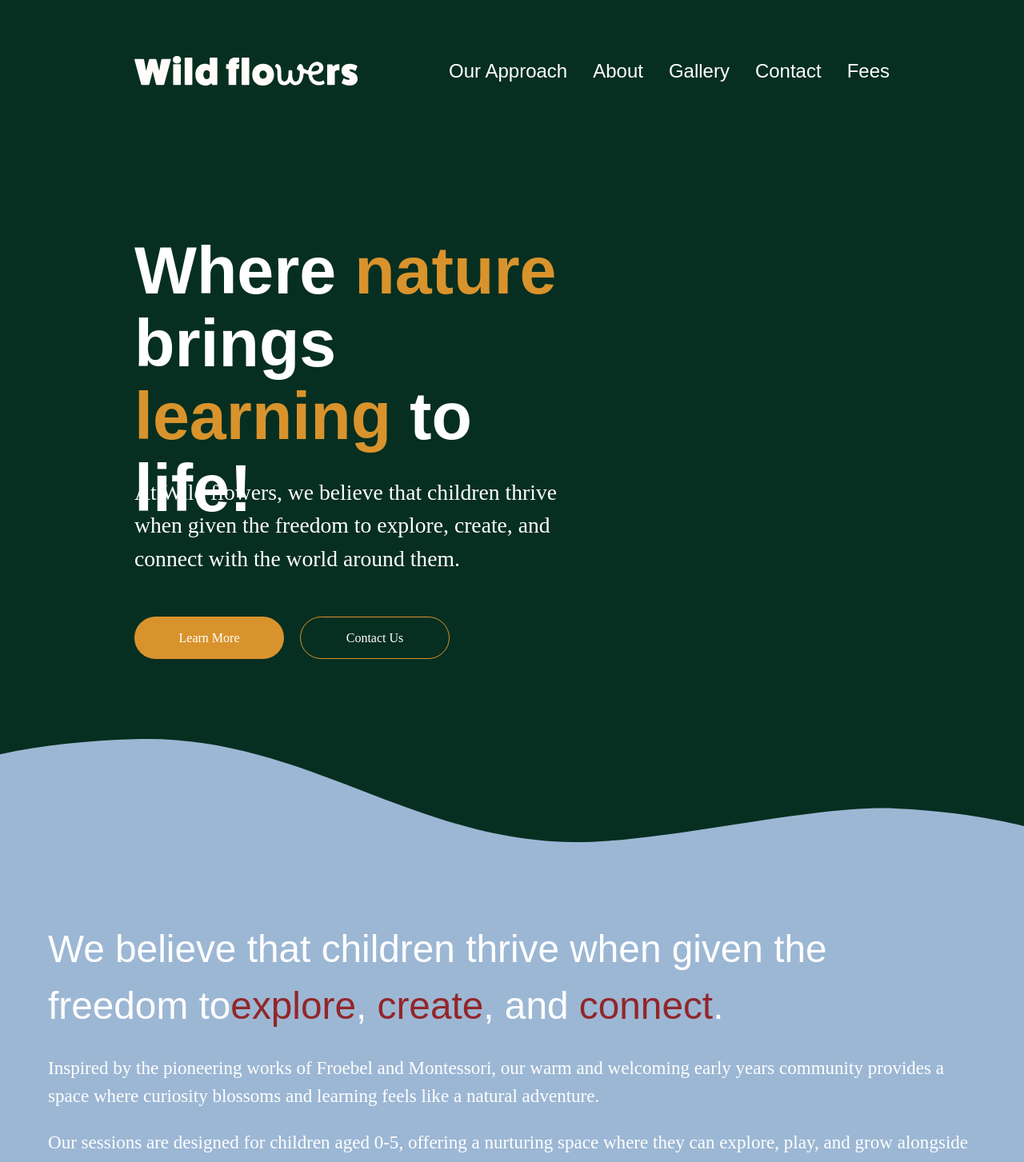
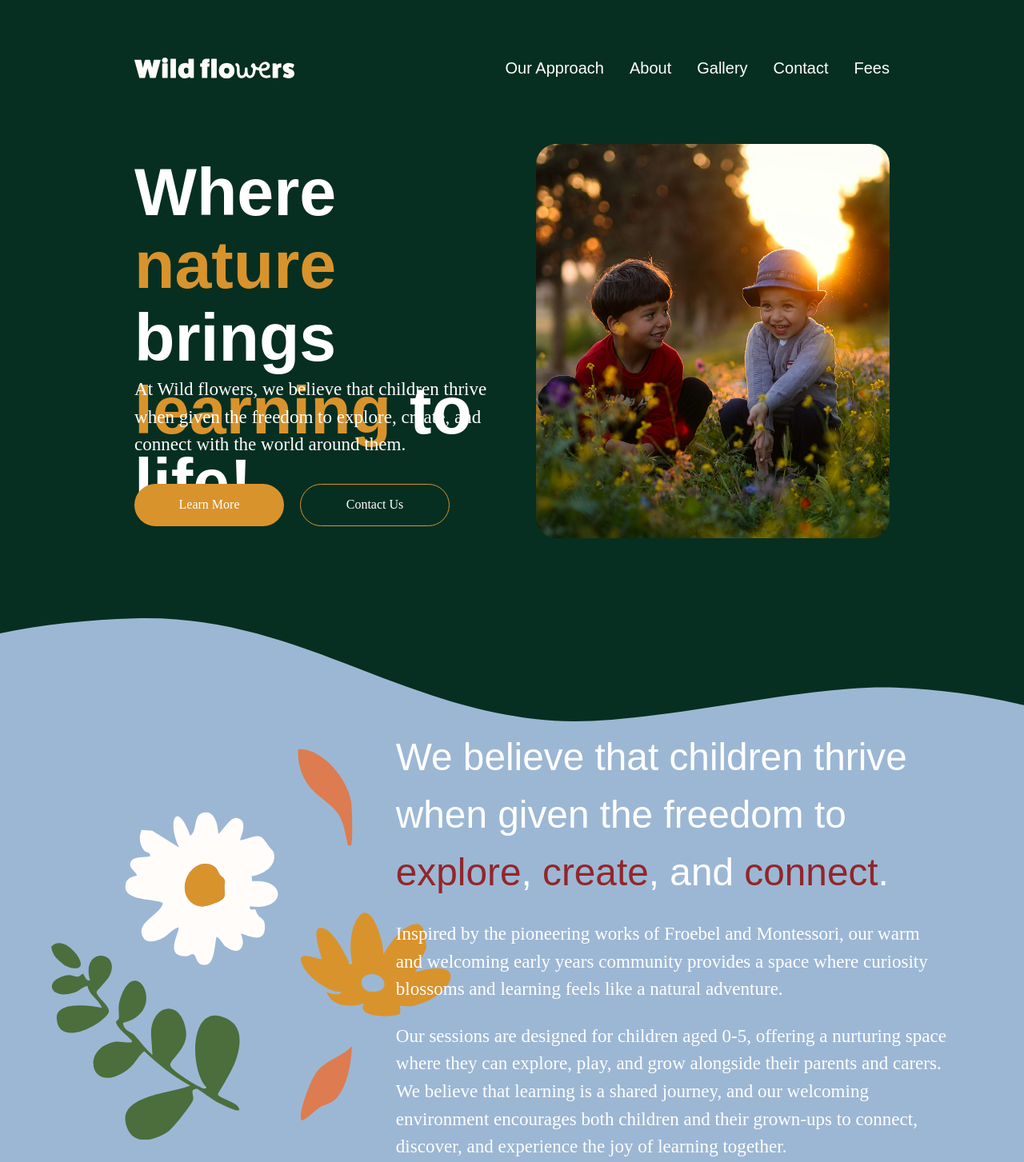
Before and after one commit to nick980v/wildflowers, a Next.js app: page / in a window 1280 px wide. Shown: the top 1453 px of the page at 80% size. Built offline with nearby package versions, Linux system fonts and the light colour scheme; a web font is replaced by a local one.

Commit message:
polish Home page

```diff
--- a/src/app/page.js
+++ b/src/app/page.js
@@ -5,7 +5,7 @@ import DividerSection from "@/components/DividerSection";
 
 export default function Home() {
   return (
-    <main className="min-h-screen flex flex-col bg-[#062F21] text-[#3a3a3a] px-[168px] pt-[70px]">
+    <main className="min-h-screen flex flex-col bg-[#062F21] text-[#3a3a3a] px-4 sm:px-8 md:px-12 lg:px-[168px] pt-[70px]">
       <Header />
       <Hero />
       <DividerSection />
--- a/src/components/DividerSection.js
+++ b/src/components/DividerSection.js
@@ -6,19 +6,37 @@ import Image from "next/image";
 const DividerContainer = styled.div`
   position: relative;
   width: 100vw;
-  margin-left: calc(-168px);
-  margin-top: 100px;
+  margin-left: -16px;
+  margin-top: 60px;
+
+  @media (min-width: 640px) {
+    margin-left: -32px;
+    margin-top: 80px;
+  }
+
+  @media (min-width: 768px) {
+    margin-left: -48px;
+    margin-top: 100px;
+  }
+
+  @media (min-width: 1024px) {
+    margin-left: calc(-168px);
+  }
 `;
 
 const ContentContainer = styled.div`
   position: absolute;
   top: 50%;
-  left: 50%;
+  left: 60%;
   transform: translate(-50%, -50%);
   width: 100%;
-  max-width: 1200px;
+  max-width: 733px;
   padding: 0 20px;
   z-index: 1;
+
+  @media (min-width: 1024px) {
+    transform: translate(-40%, -50%);
+  }
 `;
 
 const StyledDivider = styled(Image)`
@@ -26,9 +44,37 @@ const StyledDivider = styled(Image)`
   height: auto;
 `;
 
+const FlowerGroup = styled(Image)`
+  display: none;
+  position: absolute;
+  width: 500px;
+  height: auto;
+  left: 5%;
+  top: 50%;
+  transform: translateY(-50%);
+  z-index: 1;
+
+  @media (min-width: 1024px) {
+    display: block;
+  }
+`;
+
 const DividerHeading = styled.h1`
-  font-size: 47.78px;
+  font-size: 28px;
   color: white;
+
+  @media (min-width: 640px) {
+    font-size: 36px;
+  }
+
+  @media (min-width: 768px) {
+    font-size: 42px;
+  }
+
+  @media (min-width: 1024px) {
+    font-size: 47.78px;
+    text-align: left;
+  }
 
   span {
     color: #92262a;
@@ -36,17 +82,39 @@ const DividerHeading = styled.h1`
 `;
 
 const DividerParagraph = styled.p`
-  margin-top: 24px;
+  margin-top: 16px;
   color: white;
-  font-size: 23.05px;
+  font-size: 16px;
+
+  @media (min-width: 640px) {
+    font-size: 18px;
+    margin-top: 20px;
+  }
+
+  @media (min-width: 768px) {
+    font-size: 20px;
+  }
+
+  @media (min-width: 1024px) {
+    font-size: 23.05px;
+    margin-top: 24px;
+    text-align: left;
+  }
 `;
 
 const DividerSection = () => {
   return (
     <DividerContainer>
+      <FlowerGroup
+        src="/Group-flowers.svg"
+        alt="Decorative flowers"
+        width={300}
+        height={300}
+        priority
+      />
       <ContentContainer>
         <DividerHeading>
-          We believe that children thrive when given the freedom to
+          We believe that children thrive when given the freedom to{" "}
           <span>explore</span>, <span>create</span>, and <span>connect</span>.
         </DividerHeading>
         <DividerParagraph>
--- a/src/components/Header.js
+++ b/src/components/Header.js
@@ -4,12 +4,14 @@
 import Link from "next/link";
 import Image from "next/image";
 import styled from "styled-components";
+import { useState } from "react";
 
 const Navbar = styled.header`
   display: flex;
   width: 100%;
   justify-content: space-between;
   align-items: center;
+  position: relative;
 `;
 
 const NavHeading = styled.h1`
@@ -19,11 +21,68 @@ const NavHeading = styled.h1`
   &:hover {
     color: #d9932c;
   }
+  font-size: 16px;
+
+  @media (min-width: 640px) {
+    font-size: 18px;
+  }
+
+  @media (min-width: 768px) {
+    font-size: 20px;
+  }
+`;
+
+const NavList = styled.ul`
+  display: none;
+  gap: 8px;
+  color: white;
+
+  @media (min-width: 768px) {
+    display: flex;
+    gap: 32px;
+  }
+`;
+
+const MobileMenuButton = styled.button`
+  display: block;
+  color: white;
+  background: none;
+  border: none;
+  font-size: 24px;
+  cursor: pointer;
+  padding: 8px;
+
+  @media (min-width: 768px) {
+    display: none;
+  }
+`;
+
+const MobileMenu = styled.div`
+  display: ${(props) => (props.$isOpen ? "flex" : "none")};
+  flex-direction: column;
+  position: absolute;
+  top: 100%;
+  right: 0;
+  background: #062f21;
+  padding: 20px;
+  gap: 16px;
+  width: 100%;
+  z-index: 1000;
+
+  @media (min-width: 768px) {
+    display: none;
+  }
 `;
 
 // className="flex justify-between items-center py-4 px-8"
 
 const Header = () => {
+  const [isMenuOpen, setIsMenuOpen] = useState(false);
+
+  const toggleMenu = () => {
+    setIsMenuOpen(!isMenuOpen);
+  };
+
   return (
     <Navbar>
       {/* Logo on the left */}
@@ -35,13 +94,18 @@ const Header = () => {
             width={279}
             height={37}
             priority
+            style={{ width: "auto", height: "auto", maxWidth: "200px" }}
           />
         </Link>
       </div>
 
-      {/* Navigation links on the right */}
-      <nav>
-        <ul className="flex gap-8 text-2xl text-white">
+      {/* Mobile menu button */}
+      <MobileMenuButton onClick={toggleMenu}>
+        {isMenuOpen ? "✕" : "☰"}
+      </MobileMenuButton>
+
+      {/* Navigation links */}
+      <NavList>
         <li>
           <Link href="/approach">
             <NavHeading>Our Approach</NavHeading>
@@ -67,8 +131,26 @@ const Header = () => {
             <NavHeading>Fees</NavHeading>
           </Link>
         </li>
-        </ul>
-      </nav>
+      </NavList>
+
+      {/* Mobile menu */}
+      <MobileMenu $isOpen={isMenuOpen}>
+        <Link href="/approach" onClick={() => setIsMenuOpen(false)}>
+          <NavHeading>Our Approach</NavHeading>
+        </Link>
+        <Link href="/about" onClick={() => setIsMenuOpen(false)}>
+          <NavHeading>About</NavHeading>
+        </Link>
+        <Link href="/gallery" onClick={() => setIsMenuOpen(false)}>
+          <NavHeading>Gallery</NavHeading>
+        </Link>
+        <Link href="/contact" onClick={() => setIsMenuOpen(false)}>
+          <NavHeading>Contact</NavHeading>
+        </Link>
+        <Link href="/fees" onClick={() => setIsMenuOpen(false)}>
+          <NavHeading>Fees</NavHeading>
+        </Link>
+      </MobileMenu>
     </Navbar>
   );
 };
--- a/src/components/Hero.js
+++ b/src/components/Hero.js
@@ -2,45 +2,122 @@
 
 import styled from "styled-components";
 import Button from "./Button";
+import Image from "next/image";
 
 const Container = styled.div`
-  margin-top: 186px;
-  width: 590px;
+  margin-top: 40px;
+  width: 100%;
+  position: relative;
+  display: flex;
+  flex-direction: column;
+
+  @media (min-width: 640px) {
+    margin-top: 60px;
+    width: 80%;
+  }
+
+  @media (min-width: 768px) {
+    margin-top: 80px;
+    width: 70%;
+  }
+
+  @media (min-width: 1024px) {
+    width: 100%;
+    max-width: 1200px;
+    flex-direction: row;
+    align-items: center;
+    gap: 60px;
+  }
+`;
+
+const ContentContainer = styled.div`
+  @media (min-width: 1024px) {
+    flex: 1;
+    max-width: 590px;
+  }
 `;
 
 const StyledHeading = styled.h1`
   color: white;
-  font-size: 82.56px;
+  font-size: 42px;
   font-style: normal;
   font-weight: 900;
   line-height: 110%;
+  height: auto;
+
+  @media (min-width: 640px) {
+    font-size: 52px;
+  }
+
+  @media (min-width: 768px) {
+    font-size: 62px;
+  }
+
+  @media (min-width: 1024px) {
+    font-size: 82.56px;
     height: 250px;
+  }
+
   span {
     color: #d9932c;
   }
 `;
 
 const StyledParagraph = styled.p`
-  font-size: 27.65px;
+  font-size: 18px;
   color: white;
-  margin-top: 52px;
+  margin-top: 24px;
+
+  @media (min-width: 640px) {
+    font-size: 20px;
+  }
+
+  @media (min-width: 768px) {
+    font-size: 23.05px;
+  }
 `;
 
 const ButtonContainer = styled.div`
-  margin-top: 52px;
+  margin-top: 32px;
   display: flex;
+  flex-direction: column;
+  gap: 16px;
+
+  @media (min-width: 640px) {
+    flex-direction: row;
     gap: 20px;
+  }
+`;
+
+const ImageContainer = styled.div`
+  width: 100%;
+  height: auto;
+  margin-top: 40px;
+  position: relative;
+  aspect-ratio: 684/763;
+
+  @media (min-width: 1024px) {
+    margin-top: 0;
+    flex: 1;
+    max-width: 500px;
+  }
+`;
+
+const StyledImage = styled(Image)`
+  object-fit: contain;
 `;
 
 const Hero = () => {
   return (
+    <>
       <Container>
+        <ContentContainer>
           <StyledHeading>
             Where <span>nature</span> brings <span>learning</span> to life!
           </StyledHeading>
           <StyledParagraph>
-        At Wild flowers, we believe that children thrive when given the freedom
-        to explore, create, and connect with the world around them.
+            At Wild flowers, we believe that children thrive when given the
+            freedom to explore, create, and connect with the world around them.
           </StyledParagraph>
           <ButtonContainer>
             <Button bgColor="#D9932C" href="/approach">
@@ -50,7 +127,18 @@ const Hero = () => {
               Contact Us
             </Button>
           </ButtonContainer>
+        </ContentContainer>
+        <ImageContainer>
+          <StyledImage
+            src="/Sunset-homepage.png"
+            alt="Sunset"
+            fill
+            sizes="(min-width: 1024px) 500px, 100vw"
+            priority
+          />
+        </ImageContainer>
       </Container>
+    </>
   );
 };
 
```
Also changed, not shown: public/Group-flowers.svg (added), public/Sunset-homepage.png (added). Lines whose indentation alone changed are shown as unchanged.
